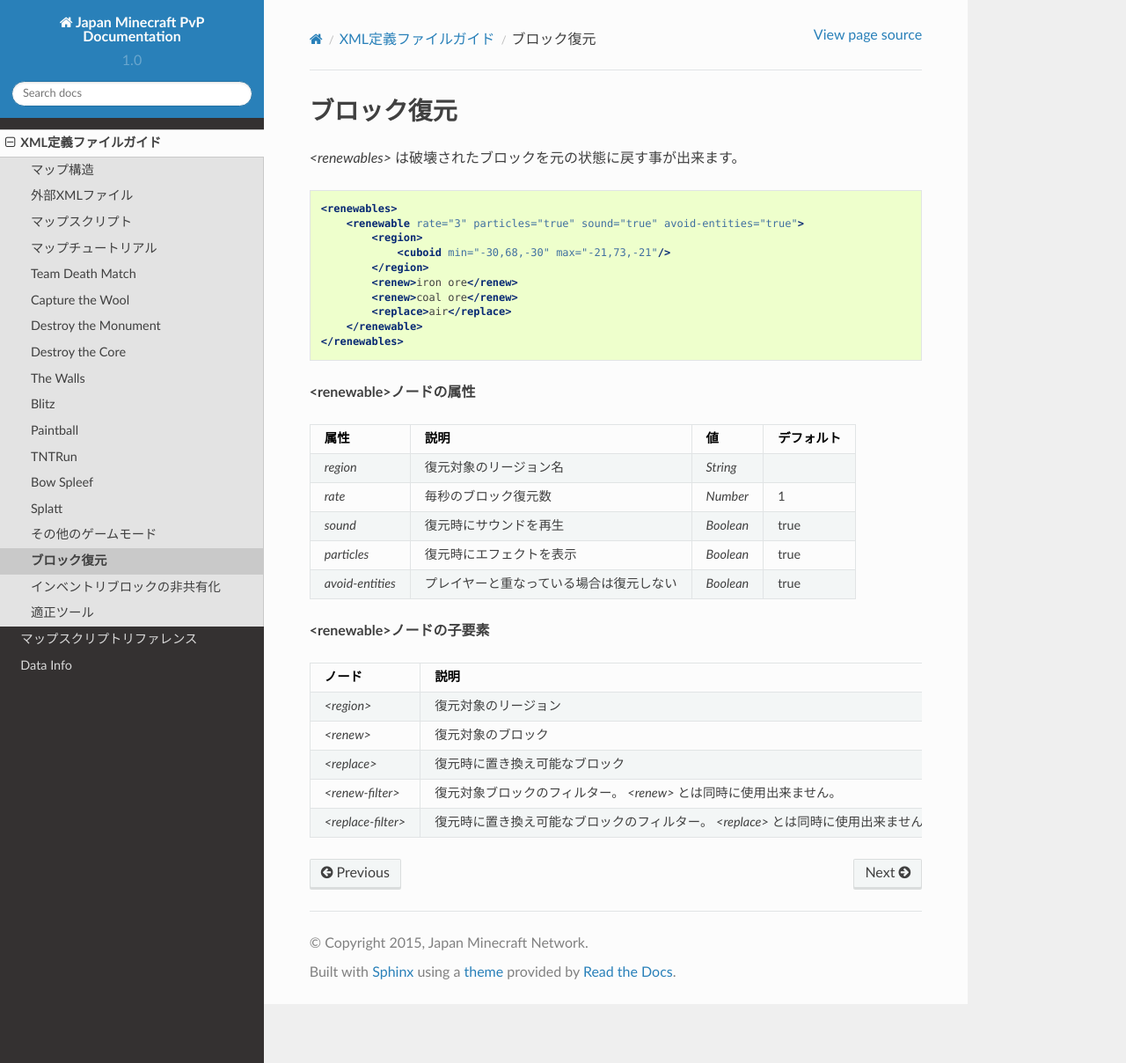
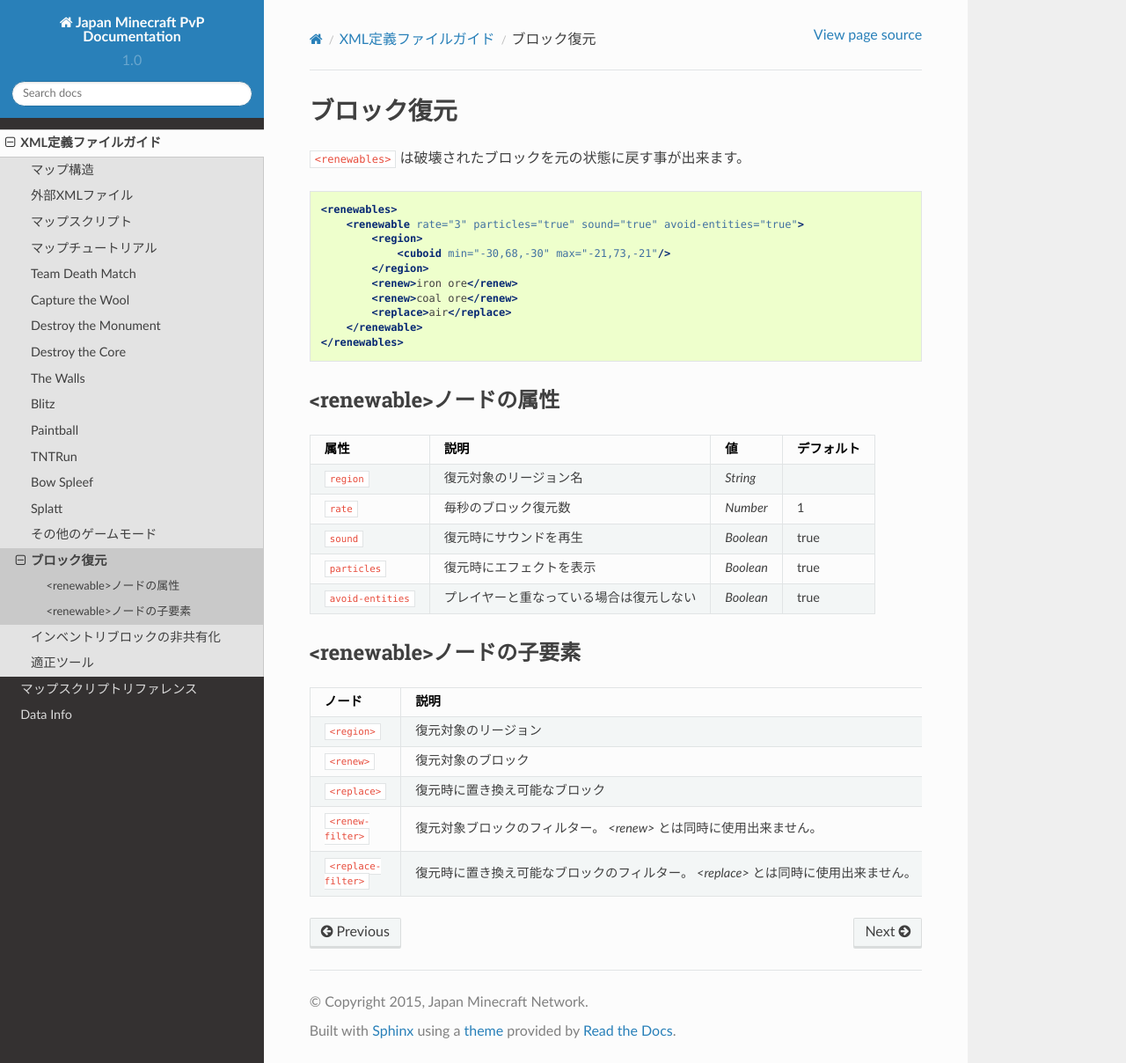
Before and after one commit to MinecraftJP/pvp-docs, a Sphinx documentation site: the page built from docs/xml/renewables.rst, in a window 1280 px wide and 1208 px high. Shown: the whole window at 88% size. Built offline with Sphinx 7.4.7 and the Read the Docs theme 2.0.0, drawn with Linux system fonts in a browser that asks for light colours; pages that are not in the unit, such as notebooks, are missing from menus.

Commit message:
レイアウトの統一「XML定義ファイルガイド」

```diff
--- a/docs/xml/enderblocks.rst
+++ b/docs/xml/enderblocks.rst
@@ -3,7 +3,7 @@
 
 非共有化を行うことでかまどなどを開いたときに、各プレイヤーそれぞれインベントリが独立して設定されます。 これにより1つのブロックで複数人が同時に鉄を精錬などが可能になります。
 
-ブロックの場所指定には、 `<block>` リージョンを使用してください。範囲指定を行うことは出来ません。
+ブロックの場所指定には、 ``<block>`` リージョンを使用してください。範囲指定を行うことは出来ません。
 
 .. code-block:: xml
 
--- a/docs/xml/renewables.rst
+++ b/docs/xml/renewables.rst
@@ -1,7 +1,7 @@
 ブロック復元
 ============
 
-`<renewables>` は破壊されたブロックを元の状態に戻す事が出来ます。
+``<renewables>`` は破壊されたブロックを元の状態に戻す事が出来ます。
 
 .. code-block:: xml
 
@@ -16,24 +16,26 @@
        </renewable>
    </renewables>
 
-**<renewable>ノードの属性**
+<renewable>ノードの属性
+^^^^^^^^^^^^^^^^^^^^^^^^
 
 .. csv-table::
    :header: 属性, 説明, 値, デフォルト
 
-   `region`, 復元対象のリージョン名, `String`
-   `rate`, 毎秒のブロック復元数, `Number`, 1
-   `sound`, 復元時にサウンドを再生, `Boolean`, true
-   `particles`, 復元時にエフェクトを表示, `Boolean`, true
-   `avoid-entities`, プレイヤーと重なっている場合は復元しない, `Boolean`, true
+   ``region``, 復元対象のリージョン名, `String`
+   ``rate``, 毎秒のブロック復元数, `Number`, 1
+   ``sound``, 復元時にサウンドを再生, `Boolean`, true
+   ``particles``, 復元時にエフェクトを表示, `Boolean`, true
+   ``avoid-entities``, プレイヤーと重なっている場合は復元しない, `Boolean`, true
 
-**<renewable>ノードの子要素**
+<renewable>ノードの子要素
+^^^^^^^^^^^^^^^^^^^^^^^^
 
 .. csv-table::
    :header: ノード, 説明, 値
 
-   `<region>`, 復元対象のリージョン, :doc:`Region </xml/region>`
-   `<renew>`, 復元対象のブロック, :doc:`Material </data/material>`
-   `<replace>`, 復元時に置き換え可能なブロック, :doc:`Material </data/material>`
-   `<renew-filter>`, 復元対象ブロックのフィルター。 `<renew>` とは同時に使用出来ません。, :doc:`Filter </xml/filter>`
-   `<replace-filter>`, 	復元時に置き換え可能なブロックのフィルター。 `<replace>` とは同時に使用出来ません。, :doc:`Filter </xml/filter>`
+   ``<region>``, 復元対象のリージョン, :doc:`Region </xml/region>`
+   ``<renew>``, 復元対象のブロック, :doc:`Material </data/material>`
+   ``<replace>``, 復元時に置き換え可能なブロック, :doc:`Material </data/material>`
+   ``<renew-filter>``, 復元対象ブロックのフィルター。 `<renew>` とは同時に使用出来ません。, :doc:`Filter </xml/filter>`
+   ``<replace-filter>``, 	復元時に置き換え可能なブロックのフィルター。 `<replace>` とは同時に使用出来ません。, :doc:`Filter </xml/filter>`
--- a/docs/xml/script.rst
+++ b/docs/xml/script.rst
@@ -3,4 +3,4 @@
 
 マップスクリプトはゲームの進行中にサーバ側で実行されるJavaScriptです。
 スクリプトを記述する事でゲーム内のワールドに任意のタイミングで干渉することでができます。
-詳しくは `マップスクリプトリファレンス <../script/index.html>`_ をお読みください。
+詳しくは :doc:`マップスクリプトリファレンス </script/index>` をお読みください。
```
Also changed, not shown: docs/xml/gamemode_dtc.rst (+5 -2 lines), docs/xml/gamemode_dtm.rst (+8 -8 lines).
